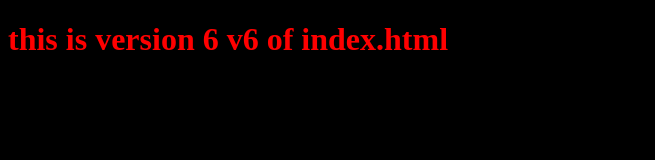
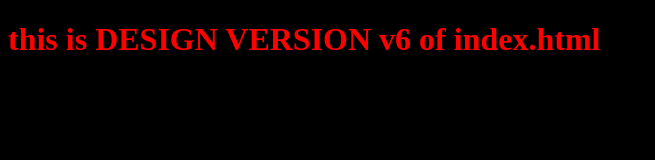
Before and after one commit to thisisbos/shell, a plain HTML site: page index.html in a window 1280 px wide. Shown: the whole page, without its empty margins (0-655 px from the left). Drawn offline with Linux system fonts and the light colour scheme.

Commit message:
changed in h1

```diff
--- a/index.html
+++ b/index.html
@@ -7,6 +7,6 @@
  <link rel="stylesheet" href="style.css">
 </head>
 <body>
-    <h1>this is version 6 v6 of index.html </h1>
+    <h1>this is  DESIGN VERSION v6 of index.html </h1>
 </body>
 </html>
```
